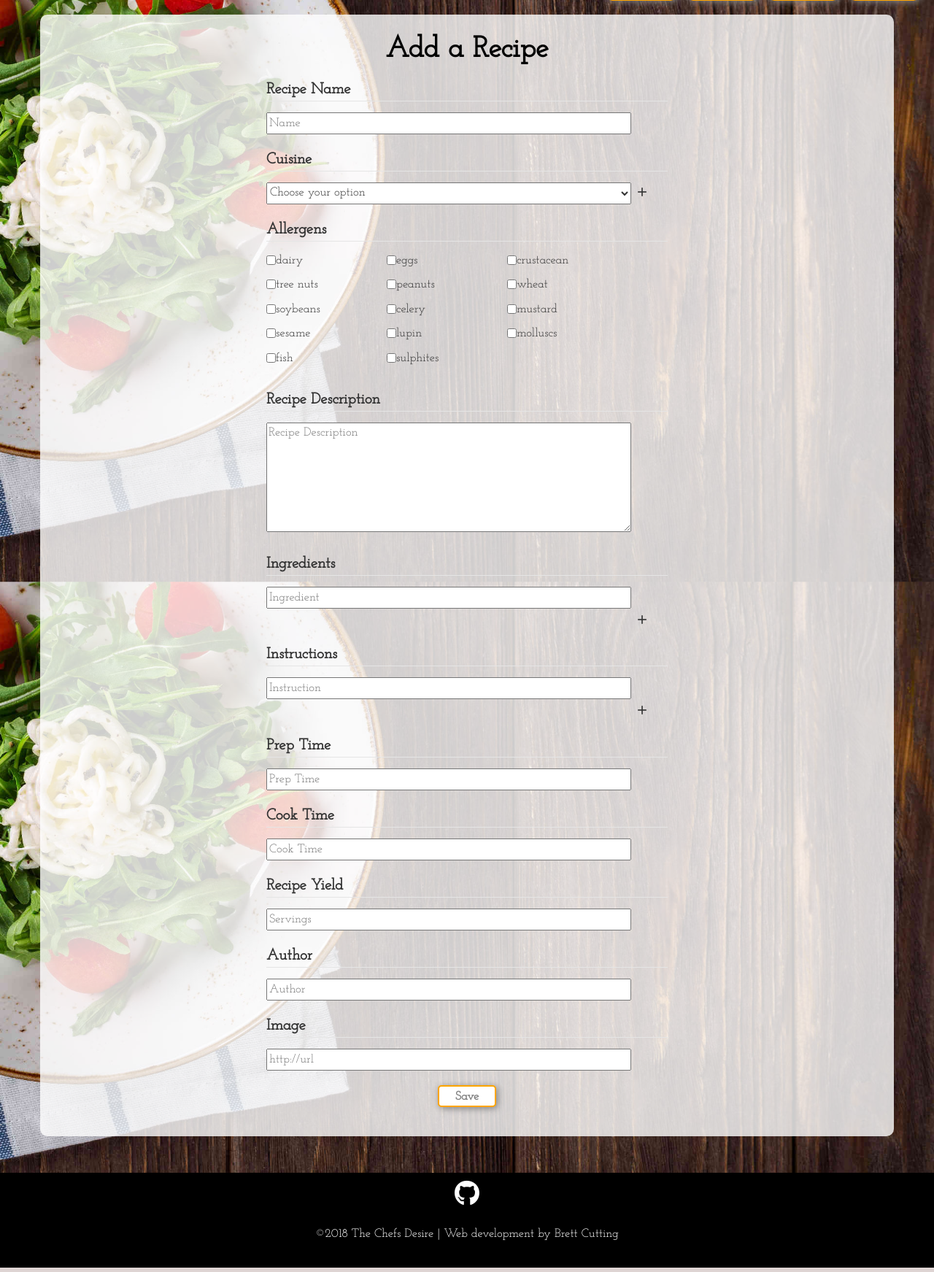
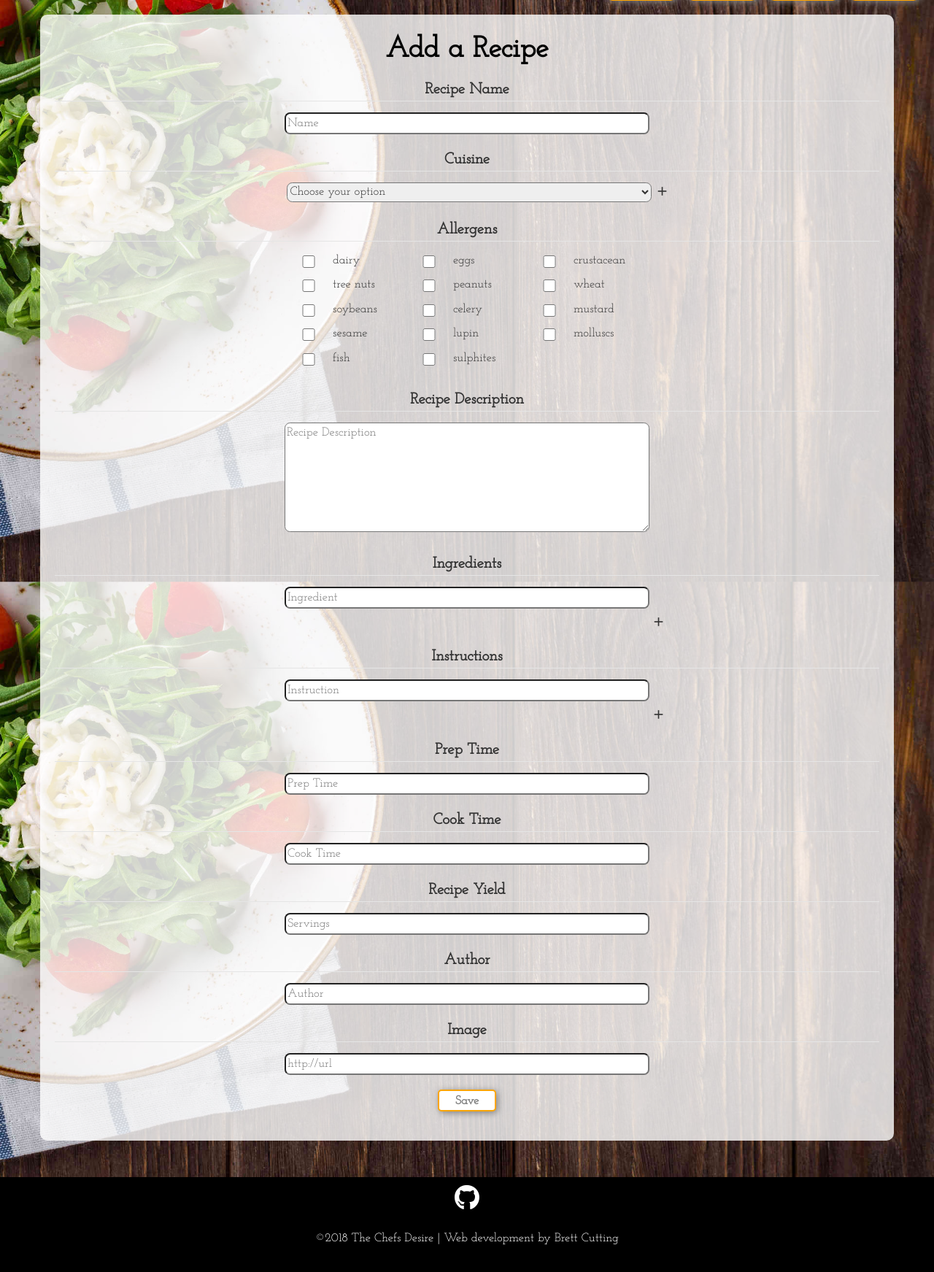
Before and after one commit to brettcutt/the-chefs-desire, a Flask app: page /add_recipe in a window 1280 px wide. Shown: the part 56-1799 px from the top of the page at 73% size. Run offline with Flask 2, Linux system fonts and the light colour scheme; parts of the project's set-up code (start-up, migrations or seed data) failed here and were passed over; some libraries are stand-ins or nearby versions.

Commit message:
fixing centering issue

```diff
--- a/static/css/style.css
+++ b/static/css/style.css
@@ -136,7 +144,15 @@ h4 {
 }
 
 /* //////////////////////////////////////FORM, INPUTS AND BUTTONS*/
+input[type=checkbox] {
+    height: 17px;
+  width: 17px;
 
+}
+
+input:not([type=checkbox]):not([type=submit]) {
+    border-radius: 7.5px;
+}
 form fieldset {
     margin-bottom: 20px;
 }
@@ -157,76 +172,105 @@ textarea {
     display: inline-block;
     width: 500px;
     height: 150px;
+    border-radius: 7.5px;
 }
 
 .allergens_container {
     display: flex;
     flex-wrap: wrap;
     width: 500px;
+    text-align: center;
+    margin: 0 auto;
 }
 
 .allergen_checkbox {
     width: 33%;
+    display: flex;
 }
 
+.allergen_checkbox div {
+}
+.allergen_checkbox input {
+    flex: 2;
+}
+
+.allergen_checkbox p {
+    flex: 3;
+    text-align: left;
+}
+
+.cuisine, .ingredients, .instructions {
+    margin-left: 30px;
+    margin-bottom: 3px;
+
+}
+.ingredients, .instructions {
+    display: inline-block;
+    margin: 0 auto;
+    margin-bottom: 3px;
+}
+
+.margin-left {
+    margin-left: 50px;
+}
+
+.margin-left-45 {
+    margin-left: 45.5px;
+    margin-bottom: 3px;
+}
 .spacer{
-        width: 500px;
+    display: inline-block;
+        width: 520px;
         height: 20px
     }
-
 @media (max-width: 767px) {
     fieldset select,
     fieldset input:not([type=checkbox]):not([type=submit]) {
-        width: 180px;
-        margin-left: 17%;
+        width: 60%;
     }
 
     textarea {
-        width: 180px;
-        margin-left: 17%;
+        width: 60%;
     }
     .allergens_container {
         display: block;
-        width: 180px;
-        margin-left: 17%;
+        width: 60%;
     }
     .allergen_checkbox {
         width: 100%;
 
     }
     .spacer{
-        margin-left: 17%;
-        width: 180px;
-        height: 20px
+        width: 60%;
+        height: 20px;
+        margin-left: 30px;
     }
+    .margin-left {
+    margin-left: 50px;
+
+}
 .first-add {
+    left: -2.5px;
 }
+
 }
 
 @media (min-width: 768px) and (max-width: 991px) {
     fieldset select,
     fieldset input:not([type=checkbox]) {
-        width: 370px;
+        width: 500px;
     }
 
     textarea {
-        width: 370px;
+        width: 500px;
     }
-    .allergens_container {
-        display: block;
-        width: 370px;
-    }
-    .allergen_checkbox {
-        width: 100%;
-        margin-left: 10px;
-    }
-
 
 }
 
 input[type=checkbox] {
     float: left;
 }
+
 
 
 .close-btn,
@@ -248,9 +292,8 @@ input[type=submit] {
     cursor: pointer;
 }
 
-.allergens,
-.instructions,
-.ingredients {
+.allergens
+ {
     display: inline-block;
 }
 
@@ -453,7 +500,10 @@ table {
 
 
 /* ////////////////////////////////////////////// DEFINE SEARCH */
-
+#find_cuisine, #cuisine_category, .cuisine {
+    height: 27px;
+    border-radius: 7.5px;
+}
 .search-box {
     display: inline-block;
     background-color: rgba(255, 255, 255, .0);
--- a/templates/add_recipe.html
+++ b/templates/add_recipe.html
@@ -4,14 +4,14 @@
     <div class="col-xs-12">
         <p class="my-recipe-heading">Add a Recipe</p>
     </div>
-<div class=" col-xs-12 col-sm-offset-1 col-sm-10 col-md-offset-2 col-md-8 col-lg-offset-3 col-lg-6">
+<div class=" center col-xs-12">
     <form class="" action="{{url_for('insert_recipe')}}" method="POST">
 
 <!--recipe name-->
 
         <fieldset>
             <legend>Recipe Name</legend>
-            <input type="text" name="name" id="name" placeholder="Name" class="" />
+            <input required type="text" name="name" id="name" placeholder="Name" class="" />
         </fieldset>
 
 <!--cuisine-->
@@ -19,7 +19,7 @@
         <fieldset id="cuisine_fieldset">
             <legend>Cuisine</legend>
             <div class="cuisine_container">
-            <select name="cuisine" class="cuisine" id="cuisine">
+            <select required name="cuisine" class="cuisine" id="cuisine">
                 <option disabled selected value="">Choose your option</option>
                 {% for item in cuisines_json.cuisine|sort %}
                 <option value="{{ item }}">{{ item }}</option>
@@ -39,8 +39,8 @@
 
                     {% for item in allergens_json.allergen %}
                 <div class='allergen_checkbox'>
-                    <input class="{{ item }}"  name="allergens" type="checkbox" value="{{ item }}">
-                    <p class="{{ item }}1">{{ item }}</p>
+                        <input class="{{ item }}"  name="allergens" type="checkbox" value="{{ item }}">
+                        <p class="{{ item }}1">{{ item }}</p>
                 </div>
                 {% endfor%}
 
@@ -52,14 +52,14 @@
 
         <fieldset>
             <legend>Recipe Description</legend>
-            <textarea name="description"  id="description" placeholder="Recipe Description" class=""></textarea>
+            <textarea required name="description"  id="description" placeholder="Recipe Description" class=""></textarea>
         </fieldset>
 
 <!--Ingredients-->
 
         <fieldset id="ingredients_fieldset">
             <legend>Ingredients</legend>
-            <input type="text" name="ingredients" class="ingredients inline" id="ingredients" placeholder="Ingredient" />
+            <input required type="text" name="ingredients" class="ingredients" id="ingredients" placeholder="Ingredient" /><br>
             <div class="spacer inline"></div>
             <i id="firsta" class="material-icons first-add duplicate pointer">add</i>
         </fieldset>
@@ -69,7 +69,7 @@
         <fieldset id="instructions_fieldset">
             <legend>Instructions</legend>
 
-            <input type="text" name="instructions" class="instructions" id="instructions" placeholder="Instruction" />
+            <input required type="text" name="instructions" class="instructions" id="instructions" placeholder="Instruction" /><br>
             <div class="spacer inline"></div>
             <i id="firstb" class="material-icons first-add duplicate pointer">add</i>
         </fieldset>
@@ -78,35 +78,35 @@
 
         <fieldset>
             <legend>Prep Time</legend>
-            <input type="text" name="prep_time" id="prep_time" placeholder="Prep Time" />
+            <input required type="text" name="prep_time" id="prep_time" placeholder="Prep Time" />
         </fieldset>
 
 <!--Cook time-->
 
         <fieldset>
             <legend>Cook Time</legend>
-            <input type="text" name="cook_time" id="cook_time" placeholder="Cook Time" />
+            <input required type="text" name="cook_time" id="cook_time" placeholder="Cook Time" />
         </fieldset>
 
 <!--recipe yield-->
 
         <fieldset>
             <legend>Recipe Yield</legend>
-            <input type="number" name="recipe_yield" id="recipe_yield" placeholder="Servings" />
+            <input required type="number" name="recipe_yield" id="recipe_yield" placeholder="Servings" />
         </fieldset>
 
 <!--Author-->
 
         <fieldset>
             <legend>Author</legend>
-            <input type="text" name="author" id="author" placeholder="Author" />
+            <input required type="text" name="author" id="author" placeholder="Author" />
         </fieldset>
 
 <!--Image-->
 
         <fieldset>
             <legend>Image</legend>
-            <input type="text" name="image" id="image" placeholder="http://url" />
+            <input required type="text" name="image" id="image" placeholder="http://url" />
         </fieldset>
 
 <!--Submit-->
```
Also changed, not shown: other parts of static/css/style.css (+23 -11 lines), templates/edit_recipe.html (+20 -13 lines), static/jquery/jquery.js.
